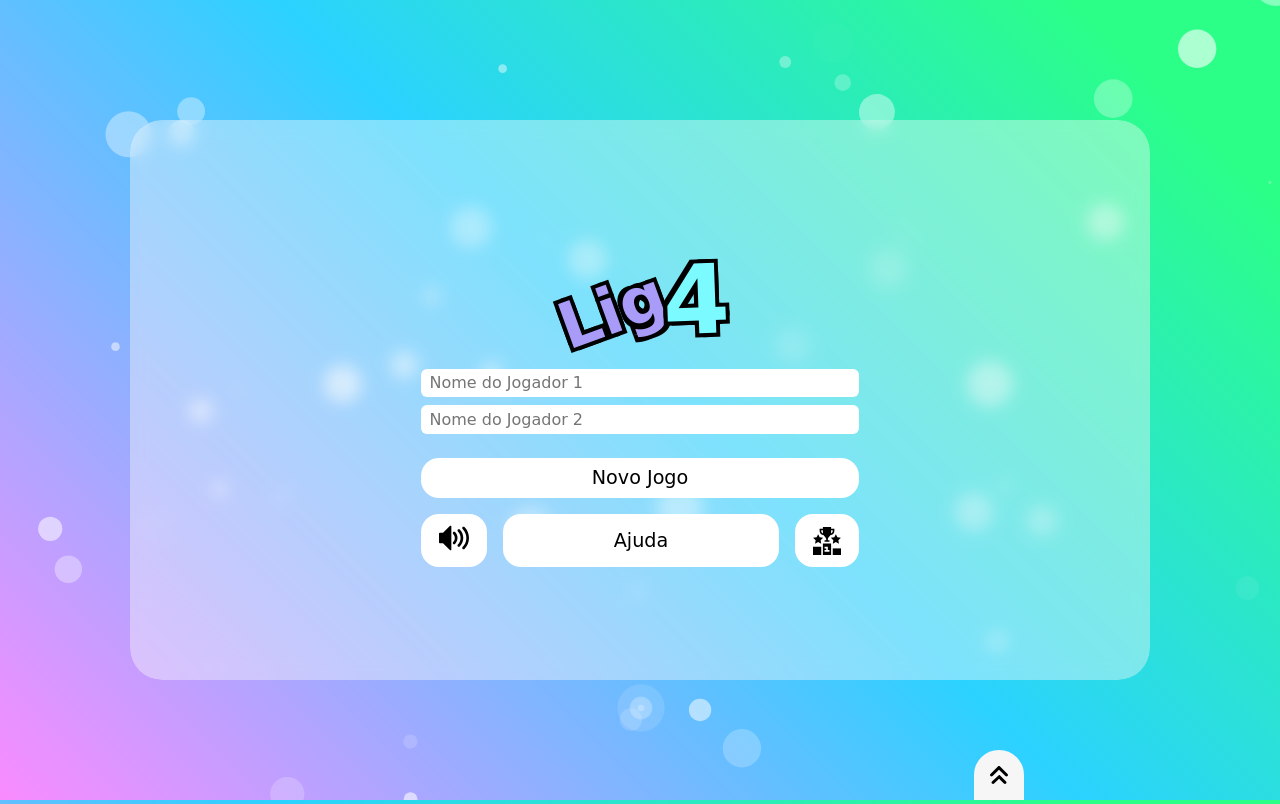
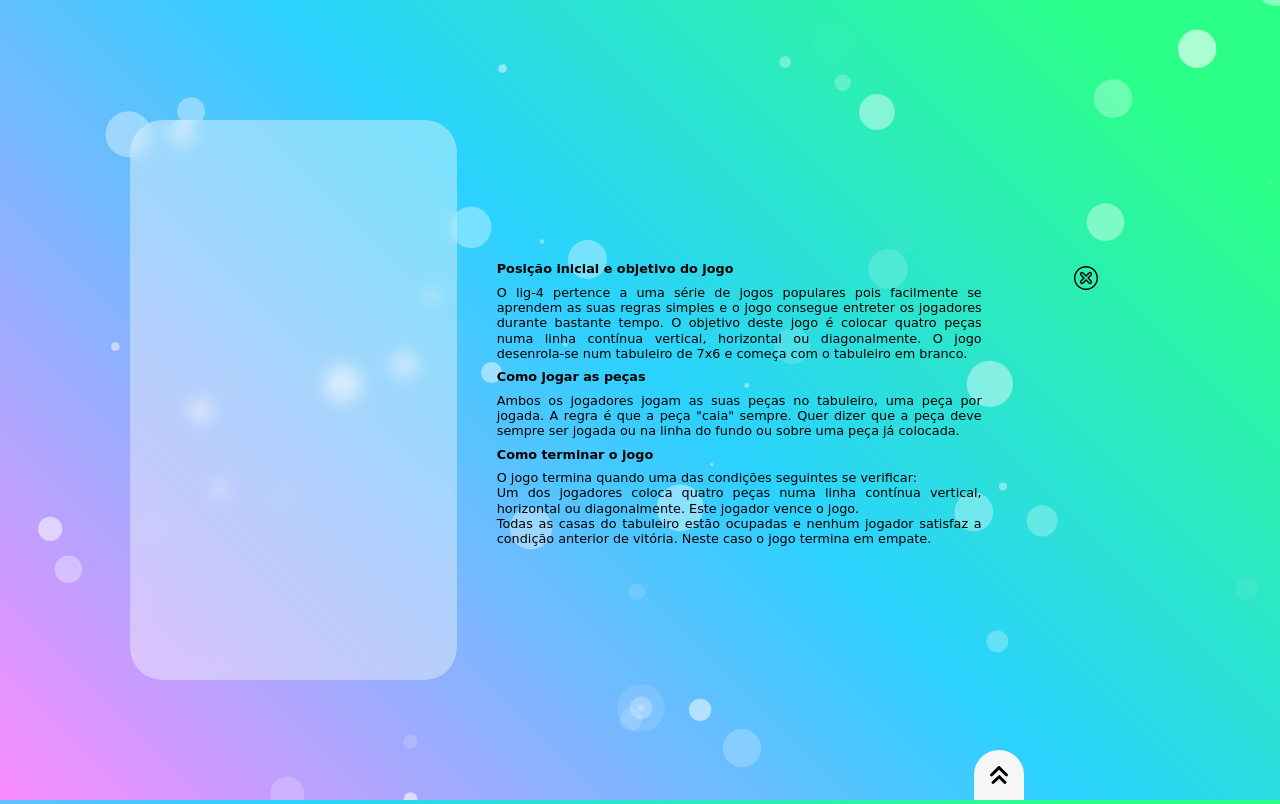
Before and after one commit to BrunoBelarminoNog/lig-4, a plain HTML site: page index.html in a window 1280 px wide. Both pictures are taken after a click on the button "Ajuda". Drawn offline with nearby package versions, Linux system fonts and the light colour scheme; a web font is replaced by a local one.

Commit message:
feat: modal-Ajuda iniciado, CSS, JS e HTML

```diff
--- a/index.html
+++ b/index.html
@@ -124,6 +124,7 @@
                 <section id="game_draw" class="hidden">
 
                 </section>
+
             </div>
             <div id="bio">
                 <div>
@@ -147,6 +148,74 @@
                     </span>
                 </div>
             </div>
+            <div id="info_div" class="hidden">
+                <button id="close"><span><svg version="1.1" id="fi_561128" xmlns="http://www.w3.org/2000/svg" xmlns:xlink="http://www.w3.org/1999/xlink" x="0px" y="0px" viewBox="0 0 512 512" style="enable-background:new 0 0 512 512;" xml:space="preserve">
+                    <g>
+                        <g>
+                            <path d="M257,0C117.104,0,0,113.029,0,255c0,140.742,116.009,257,257,257c142.13,0,255-117.257,255-257
+                                C512,114.061,397.951,0,257,0z M257,482.2C131.832,482.2,29.8,380.168,29.8,255C29.8,130.935,131.832,29.8,257,29.8
+                                c124.065,0,225.2,101.135,225.2,225.2C482.2,380.168,381.065,482.2,257,482.2z"></path>
+                        </g>
+                    </g>
+                    <g>
+                        <g>
+                            <path d="M373.764,310.124l-53.286-54.961l53.195-53.196c17.546-17.546,17.546-46.094,0-63.639
+                                c-17.546-17.547-46.096-17.545-63.64,0l-53.196,53.196l-54.961-53.287c-17.553-17.456-46.033-17.425-63.549,0.091
+                                c-17.546,17.545-17.546,46.094,0,63.639l53.195,53.196l-53.286,54.961c-17.455,17.553-17.425,46.034,0.091,63.549
+                                c17.516,17.516,45.996,17.546,63.549,0.091l54.961-53.287l53.196,53.196c17.544,17.545,46.094,17.546,63.64,0
+                                C391.189,356.158,391.219,327.677,373.764,310.124z M352.46,352.46c-5.863,5.863-15.351,5.863-21.214,0l-63.64-63.64
+                                c-5.794-5.794-15.165-5.867-21.048-0.163l-65.64,63.64c-0.056,0.054-0.11,0.108-0.165,0.163c-5.863,5.863-15.351,5.863-21.214,0
+                                c-5.863-5.864-5.862-15.35,0-21.213c0.055-0.055,0.109-0.11,0.163-0.165l63.64-65.64c5.703-5.883,5.631-15.254-0.163-21.048
+                                l-63.64-63.64c-5.863-5.864-5.863-15.35,0-21.213c5.863-5.863,15.351-5.863,21.214,0c0.055,0.055,0.109,0.109,0.165,0.163
+                                l65.64,63.64c5.885,5.704,15.256,5.631,21.048-0.163l63.64-63.64c5.863-5.863,15.351-5.863,21.214,0
+                                c5.863,5.864,5.862,15.349,0,21.213l-63.64,63.64c-5.794,5.794-5.866,15.165-0.163,21.048l63.64,65.64
+                                c0.054,0.055,0.108,0.11,0.163,0.165C358.323,337.111,358.323,346.597,352.46,352.46z"></path>
+                        </g>
+                    </g>
+                    <g>
+                    </g>
+                    <g>
+                    </g>
+                    <g>
+                    </g>
+                    <g>
+                    </g>
+                    <g>
+                    </g>
+                    <g>
+                    </g>
+                    <g>
+                    </g>
+                    <g>
+                    </g>
+                    <g>
+                    </g>
+                    <g>
+                    </g>
+                    <g>
+                    </g>
+                    <g>
+                    </g>
+                    <g>
+                    </g>
+                    <g>
+                    </g>
+                    <g>
+                    </g>
+                    </svg></span></button>
+                <article>
+                    <h4>Posição inicial e objetivo do jogo</h4>
+                    <p>O lig-4 pertence a uma série de jogos populares pois facilmente se aprendem as suas regras simples e o jogo consegue entreter os jogadores durante bastante tempo. O objetivo deste jogo é colocar quatro peças numa linha contínua vertical, horizontal ou diagonalmente. O jogo desenrola-se num tabuleiro de 7x6 e começa com o tabuleiro em branco.</p>
+                    <h4>Como jogar as peças</h4>
+                    <p>Ambos os jogadores jogam as suas peças no tabuleiro, uma peça por jogada. A regra é que a peça "caia" sempre. Quer dizer que a peça deve sempre ser jogada ou na linha do fundo ou sobre uma peça já colocada.</p>
+                    <h4>Como terminar o jogo</h4>
+                    <p>O jogo termina quando uma das condições seguintes se verificar:</p>
+                    <ul>
+                        <li>Um dos jogadores coloca quatro peças numa linha contínua vertical, horizontal ou diagonalmente. Este jogador vence o jogo.</li>
+                        <li>Todas as casas do tabuleiro estão ocupadas e nenhum jogador satisfaz a condição anterior de vitória. Neste caso o jogo termina em empate.</li>
+                    </ul>
+                </article>
+            </div>
         </div>
     </main>
 
--- a/scripts/script.js
+++ b/scripts/script.js
@@ -14,11 +14,14 @@ const containerGamePage = document.getElementById('game');
 const inputPlayerOne = document.getElementById('player_one');
 const inputPlayerTwo = document.getElementById('player_two');
 const btnStartGame = document.getElementById('submit_game');
+const btnAjuda = document.getElementById('info');
+const btnClose = document.getElementById('close');
+const btnRestartGame = document.querySelector('.reset_game');
 const containerNamePlayerOneInGame = document.getElementById('player_one_name');
 const containerNamePlayerTwoInGame = document.getElementById('player_two_name');
-const btnRestartGame = document.querySelector('.reset_game')
 const containerGameWin = document.getElementById('game_win')
 const containerGameDraw = document.getElementById('game_draw')
+const containerInfo = document.getElementById('info_div')
 let root = document.querySelector(':root');
 
 let namePlayerOne
@@ -27,7 +30,6 @@ let namePlayerTwo
 
 
 /* eventos de click  */
-const btnAjuda = document.getElementById('info')
 
 /* eventos de click  */
 
@@ -237,3 +239,12 @@ function RestartGame() {
 btnRestartGame.addEventListener('click', ()=> {
 
 })
+
+btnAjuda.addEventListener('click', () => {
+  containerHomePage.classList.add('hidden')
+  containerInfo.classList.remove('hidden')
+})
+btnClose.addEventListener('click', () => {
+  containerInfo.classList.add('hidden')
+  containerHomePage.classList.remove('hidden')
+})
--- a/styles/style.css
+++ b/styles/style.css
@@ -398,6 +398,32 @@ main #content_game #game #players #player_two_name {
     color: red;
     text-transform: uppercase;
 }
+main #info_div {
+    display: flex;
+    flex-flow: row-reverse wrap;
+    justify-content: space-around;
+    align-items: flex-start;
+    position: relative;
+}
+main #info_div #close {
+    background-color: transparent;
+    border: none;
+    outline: none;
+    cursor: pointer;
+    padding: 0.8rem;
+}
+main #info_div #close span svg {
+    width: 1.5rem;
+}
+main #info_div article {
+    width: 70%;
+    font-size: 0.8rem;
+    line-height: 1.2;
+    text-align: justify;
+}
+main #info_div article h4 {
+    margin: 0.5rem 0;
+}
 /* INICIAL */
 
 /* FOOTER */
```
